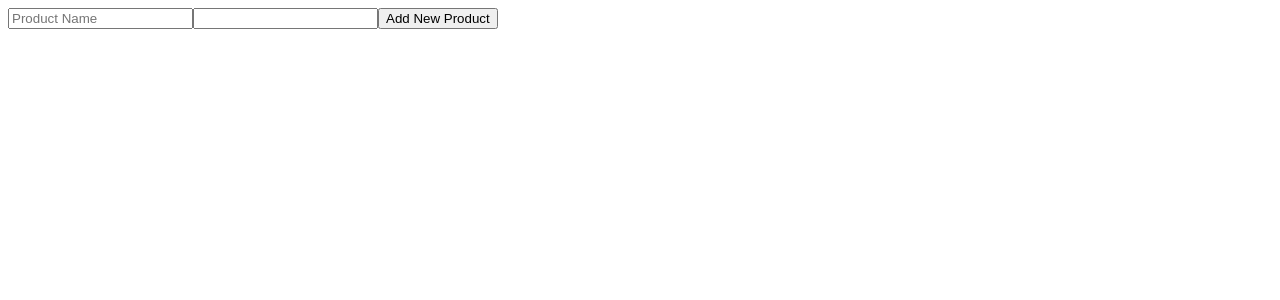
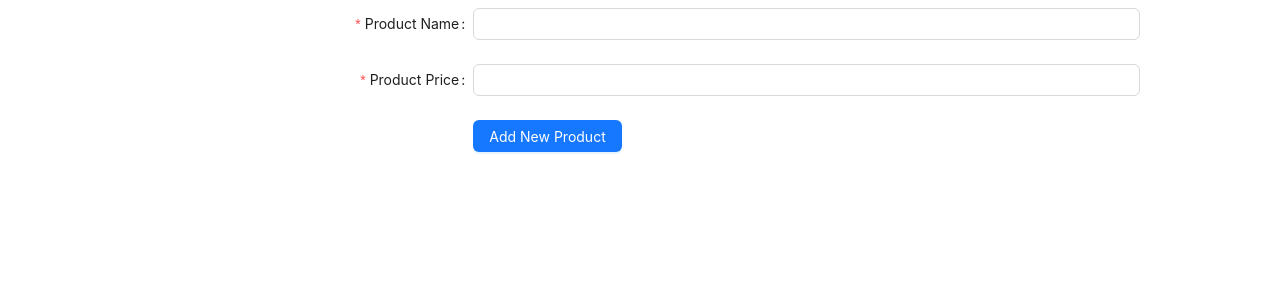
Before and after one commit to sontv8/web502-we17303, a React (Vite) app in the folder WE17303-react-ts/: page /admin/products/add in a window 1280 px wide. Shown: the top 300 px of the page. Built offline with nearby package versions, Linux system fonts and the light colour scheme; data requests are answered from the project's data file.

Commit message:
Buổi 12: ant design + định nghĩa type cho tham số

```diff
--- a/WE17303-react-ts/db.json
+++ b/WE17303-react-ts/db.json
@@ -21,6 +21,11 @@
       "name": "New Product 100 updated 2",
       "price": "2",
       "id": 5
+    },
+    {
+      "name": "New Product 1000",
+      "price": "1000",
+      "id": 6
     }
   ]
 }
--- a/WE17303-react-ts/package.json
+++ b/WE17303-react-ts/package.json
@@ -9,6 +9,7 @@
     "preview": "vite preview"
   },
   "dependencies": {
+    "antd": "^5.3.3",
     "axios": "^1.3.4",
     "react": "^18.2.0",
     "react-dom": "^18.2.0",
--- a/WE17303-react-ts/src/api/product.tsx
+++ b/WE17303-react-ts/src/api/product.tsx
@@ -1,18 +1,22 @@
 import instance from "./instance";
-
+interface IProduct {
+    id: number,
+    name: string,
+    price: number
+}
 const getAllProduct = () => {
     return instance.get('/products');
 }
-const getOneProduct = () => {
+const getOneProduct = (id: number) => {
     return instance.get('/products/' + id);
 }
-const addProduct = (product) => {
+const addProduct = (product: IProduct) => {
     return instance.post('/products', product);
 }
-const updateProduct = (product) => {
+const updateProduct = (product: IProduct) => {
     return instance.put('/products/' + product.id, product);
 }
-const deleteProduct = (id) => {
+const deleteProduct = (id: number) => {
     return instance.delete('/products/' + id);
 }
 
--- a/WE17303-react-ts/src/pages/admin/AddProduct.tsx
+++ b/WE17303-react-ts/src/pages/admin/AddProduct.tsx
@@ -1,6 +1,7 @@
 import React, { useState } from 'react'
 import { useNavigate } from 'react-router-dom'
 import { useForm } from 'react-hook-form'
+import { Button, Checkbox, Form, Input } from 'antd';
 
 // const AddProductPage = (props) => { // nhận props từ App.tsx
 //     // props - onAdd
@@ -34,22 +35,73 @@
 //     )
 // }
 
+interface IProduct {
+    id: number,
+    name: string,
+    price: number
+}
+interface IProps {
+    onAdd: (product: IProduct) => void
+}
+const AddProductPage = (props: IProps) => { // nhận props từ App.tsx
+    /*
+        {
 
+        }
+    */
+    const navigate = useNavigate() // khởi tạo navigate để điều hướng
+    // const { register, handleSubmit } = useForm()
+    // const onHandleSubmit = (data) => {
+    //     props.onAdd(data);
+    //     navigate('/admin/products')
+    // }
 
-const AddProductPage = (props) => { // nhận props từ App.tsx
-    const navigate = useNavigate() // khởi tạo navigate để điều hướng
-    const { register, handleSubmit } = useForm()
-    const onHandleSubmit = (data) => {
-        props.onAdd(data);
-        navigate('/admin/products')
-    }
+    const onFinish = (values: any) => {
+        props.onAdd(values);
+    };
+
+    const onFinishFailed = (errorInfo: any) => {
+        console.log('Failed:', errorInfo);
+    };
     return (
         <div>
-            <form action="" onSubmit={handleSubmit(onHandleSubmit)}>
+            {/* <form action="" onSubmit={handleSubmit(onHandleSubmit)}>
                 <input type="text" placeholder='Product Name' {...register('name')} />
                 <input type="number" {...register('price')} />
                 <button type="submit">Add New Product</button>
-            </form>
+            </form> */}
+            <Form
+                name="basic"
+                labelCol={{ span: 8 }}
+                wrapperCol={{ span: 16 }}
+                style={{ width: 1000, margin: '0 auto' }}
+                initialValues={{ remember: true }}
+                onFinish={onFinish}
+                onFinishFailed={onFinishFailed}
+                autoComplete="off"
+            >
+                <Form.Item
+                    label="Product Name"
+                    name="name"
+                    rules={[{ required: true, message: 'Please input your username!' }]}
+                >
+                    <Input />
+                </Form.Item>
+
+                <Form.Item
+                    label="Product Price"
+                    name="price"
+                    rules={[{ required: true, message: 'Please input your password!' }]}
+                >
+                    <Input />
+                </Form.Item>
+
+                <Form.Item wrapperCol={{ offset: 8, span: 16 }}>
+                    <Button type="primary" htmlType="submit">
+                        Add New Product
+                    </Button>
+                </Form.Item>
+            </Form>
         </div>
     )
 }
```
Also changed, not shown: 1 other file (tests, documents, lock files or other folders).
